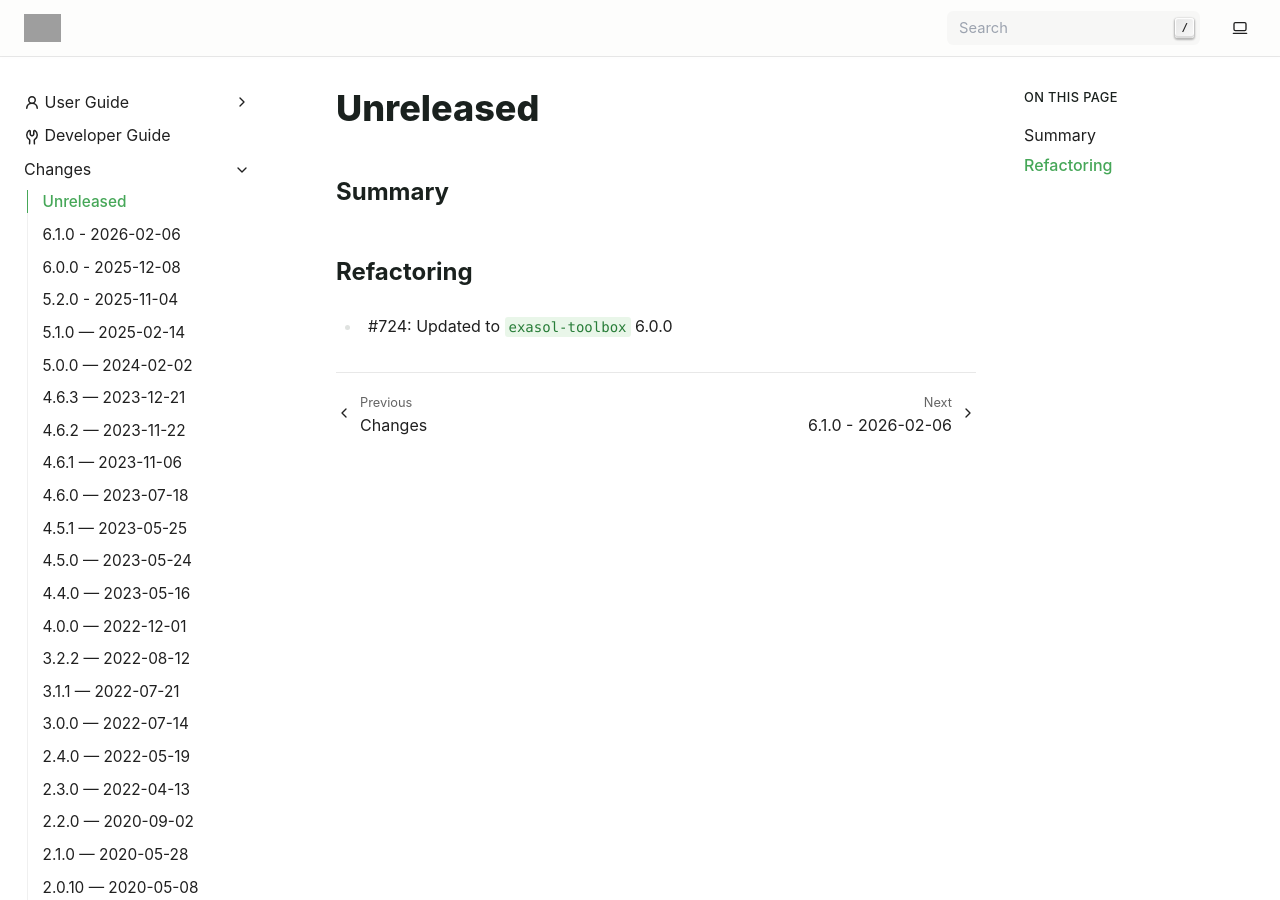
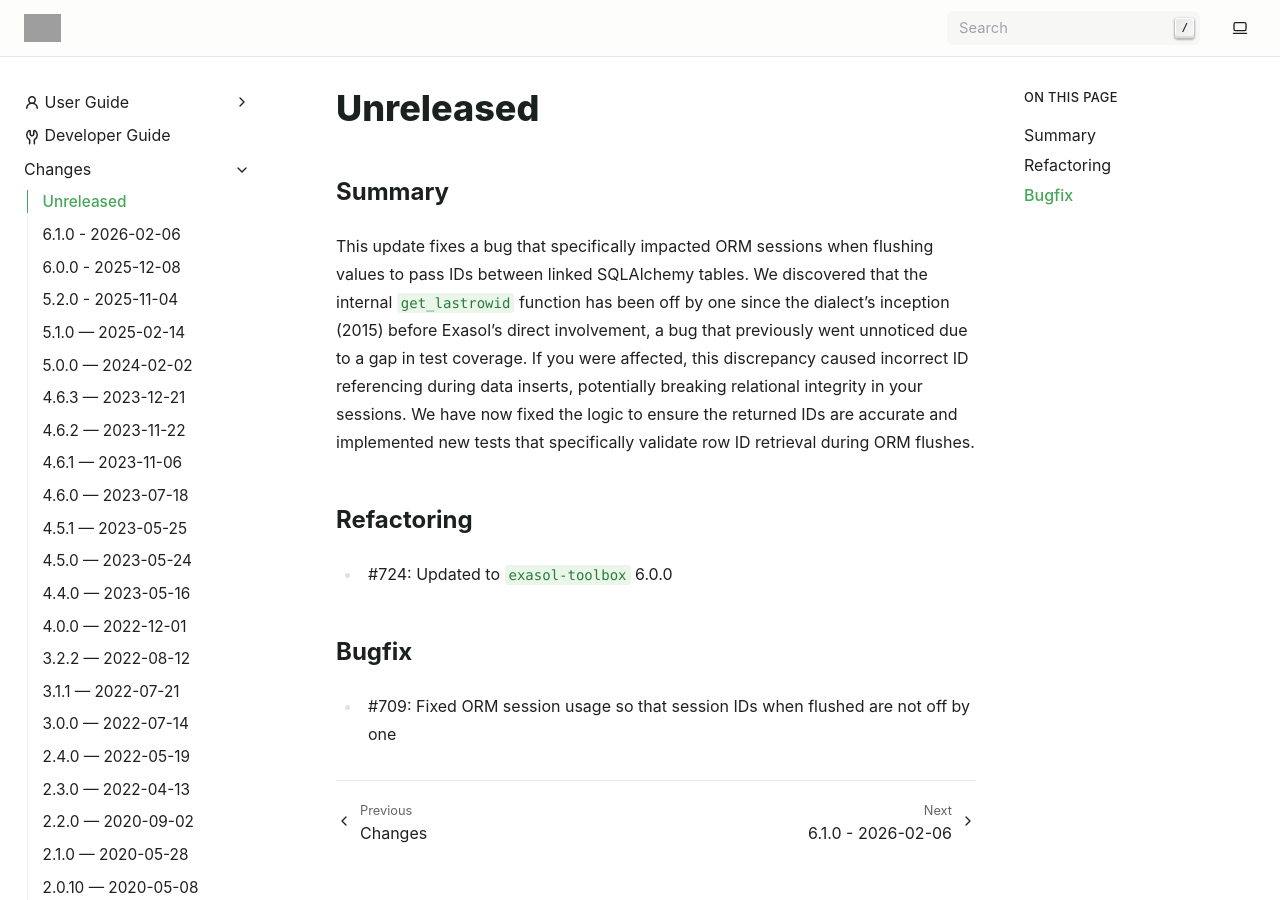
Before and after one commit to exasol/sqlalchemy-exasol, a Sphinx documentation site: the page built from doc/changes/unreleased.md, in a window 1280 px wide and 900 px high. Built offline with Sphinx 7.4.7, drawn with Linux system fonts in a browser that asks for light colours; grey boxes are pictures that could not be loaded.

Commit message:
Add initial changelog entry

```diff
--- a/doc/changes/unreleased.md
+++ b/doc/changes/unreleased.md
@@ -2,6 +2,19 @@
 
 ## Summary
 
+This update fixes a bug that specifically impacted ORM sessions when flushing values to
+pass IDs between linked SQLAlchemy tables. We discovered that the internal
+`get_lastrowid` function has been off by one since the dialect’s inception (2015)
+before Exasol's direct involvement, a bug that previously went unnoticed due to a gap
+in test coverage. If you were affected, this discrepancy caused incorrect ID referencing
+during data inserts, potentially breaking relational integrity in your sessions. We have
+now fixed the logic to ensure the returned IDs are accurate and implemented new tests
+that specifically validate row ID retrieval during ORM flushes.
+
 ## Refactoring
 
 * #724: Updated to `exasol-toolbox` 6.0.0
+
+## Bugfix
+
+* #709: Fixed ORM session usage so that session IDs when flushed are not off by one
```
